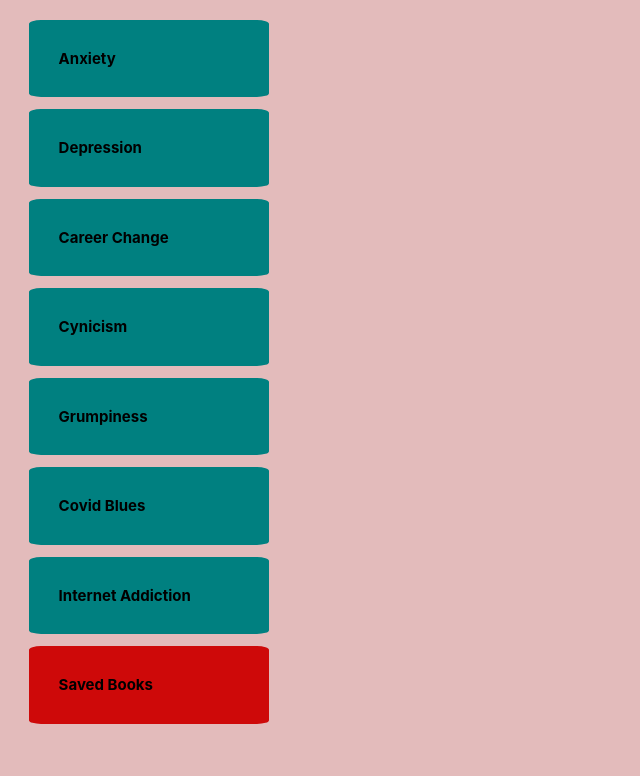
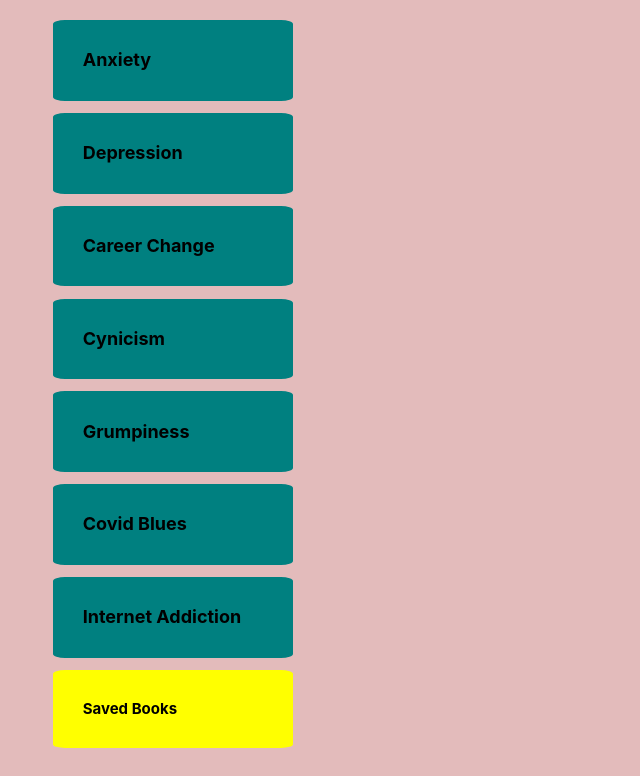
Before and after one commit to Nsmall94/Media-Therapy, a plain HTML site: page index.html in a window 1280 px wide. Shown: the part 580-1356 px from the top of the page, without its empty margins (0-640 px from the left). Drawn offline with nearby package versions, Linux system fonts and the light colour scheme; no server answers.

Commit message:
style fixs

```diff
--- a/assets/css/style.css
+++ b/assets/css/style.css
@@ -196,3 +196,56 @@ img{
     text-shadow: 0px 0px 0px transparent;
     font-size: large;
 }
+.myBooks{
+
+            background-color: lightsteelblue;
+            color:black;
+            font-weight: bold;
+            border-radius: 5%;
+            margin: 2%;
+            margin-left: 10%;
+            padding: 10%;
+            width: 80%;
+            height: 25%;
+            border: 0%;
+            background:yellow;
+            box-shadow: 0px 0px 0px transparent;
+            border: 0px solid transparent;
+            text-shadow: 0px 0px 0px transparent;
+            cursor: pointer
+
+
+        }
+        .myBooks:active{
+            background-color:darkgoldenrod;
+        }
+        .user-form{
+            margin-left:0%;
+        }
+        .email-input{
+            padding-left:0%;
+            padding-right:0%;
+        }
+
+        .health-btn {
+            background-color: lightsteelblue;
+            color:black;
+            font-weight: bold;
+            border-radius: 5%;
+            margin: 2%;
+            margin-left: 10%;
+            padding: 10%;
+            width: 80%;
+            height: 25%;
+            border: 0%;
+            font-size: large;
+            background: teal;
+            box-shadow: 0px 0px 0px transparent;
+            border: 0px solid transparent;
+            text-shadow: 0px 0px 0px transparent;
+            cursor: pointer
+
+        }
+        .health-btn:active{
+            background-color: aquamarine;
+        }
```
